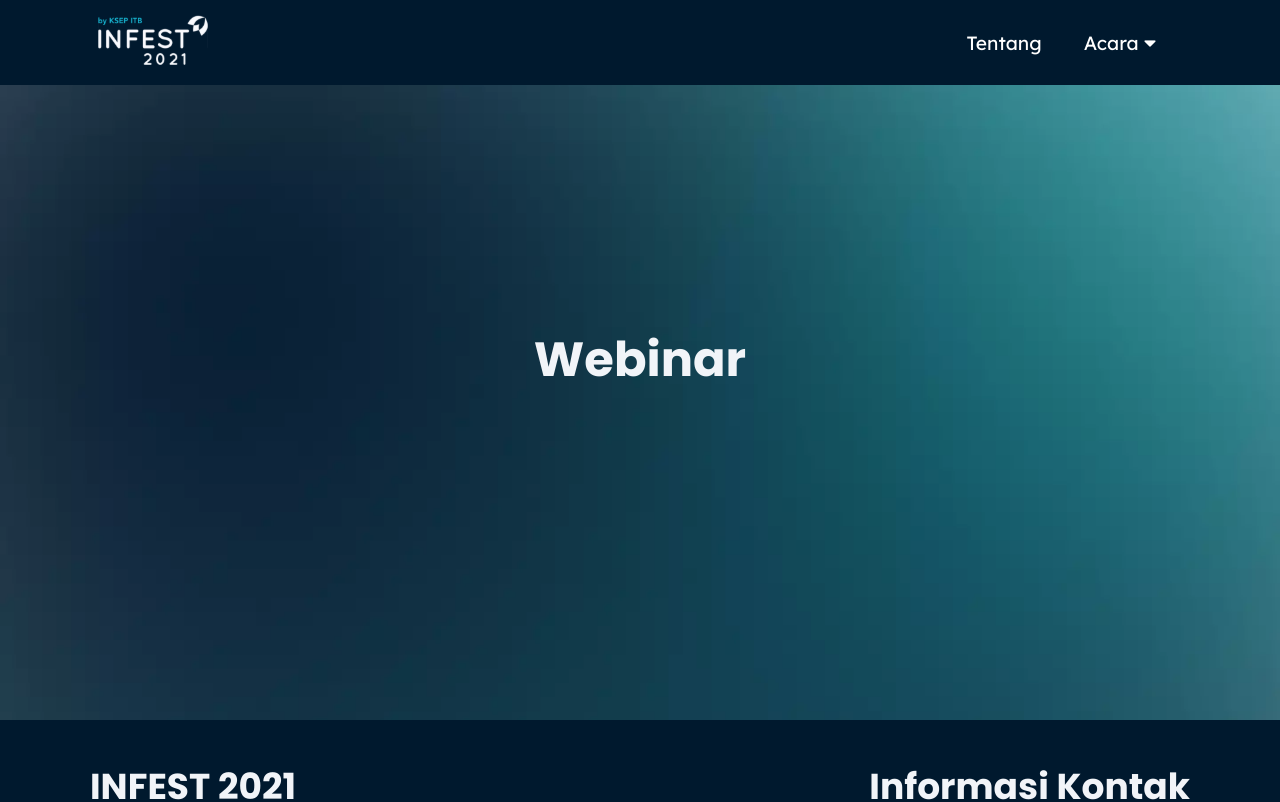
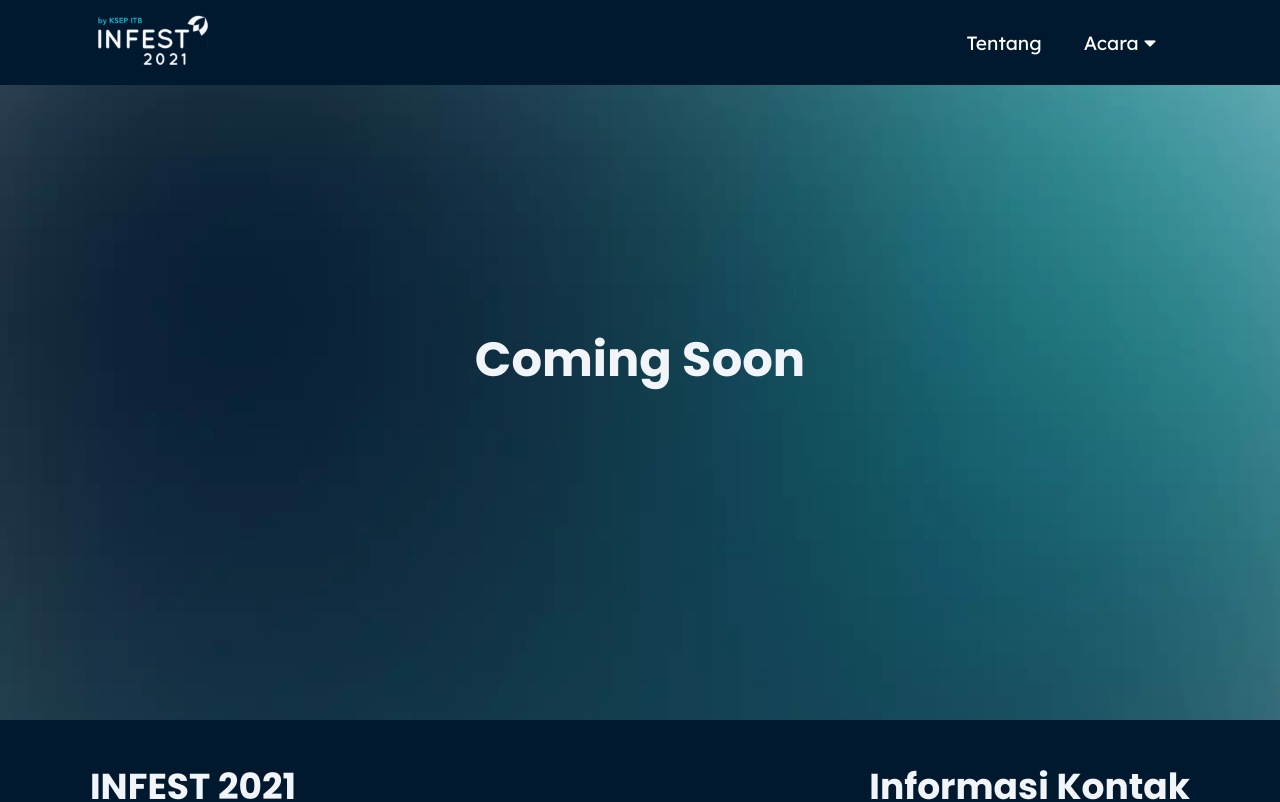
Before and after one commit to chintyaw/infest-2021, a React (Create React App) app: page /webinar in a window 1280 px wide. Shown: the top 802 px of the page. Built offline with nearby package versions, Linux system fonts and the light colour scheme.

Commit message:
add coming

```diff
--- a/src/components/pages/Webinar.js
+++ b/src/components/pages/Webinar.js
@@ -4,7 +4,7 @@ import '../../App.css'
 export default function Webinar(){
     return (
         <>
-            <h1 className='webinar'> Webinar </h1>
+            <h1 className='webinar'> Coming Soon </h1>
         </>
     )
 }
--- a/src/components/pages/Workshop.js
+++ b/src/components/pages/Workshop.js
@@ -4,7 +4,7 @@ import '../../App.css'
 export default function Workshop(){
     return (
         <>
-            <h1 className='workshop'> Workshop </h1>
+            <h1 className='workshop'> Coming Soon </h1>
         </>
     )
 }
```
